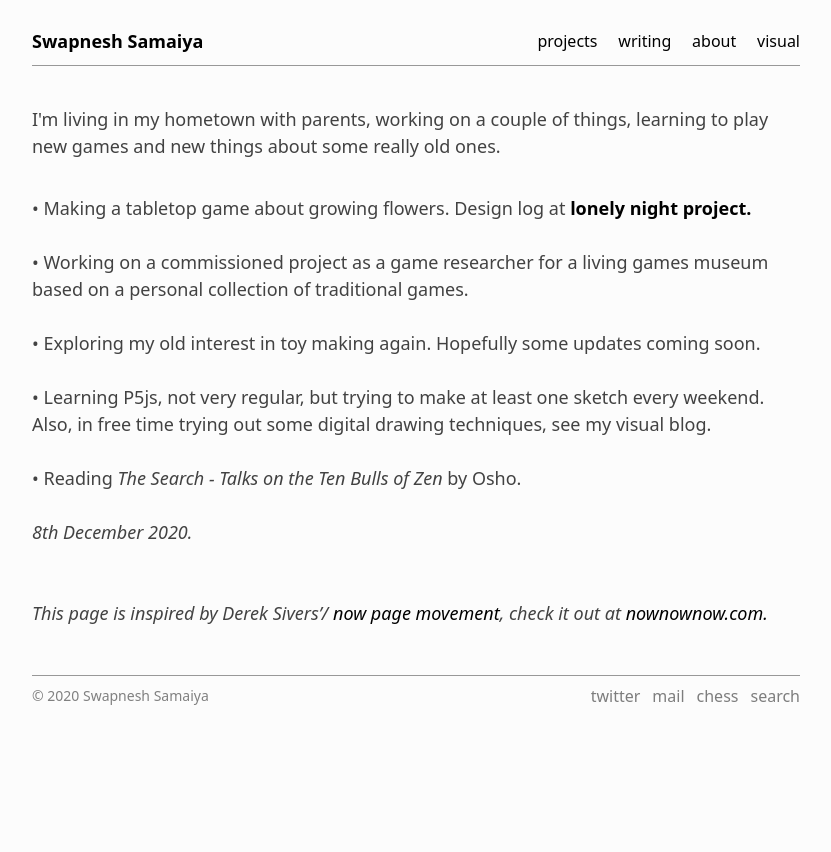
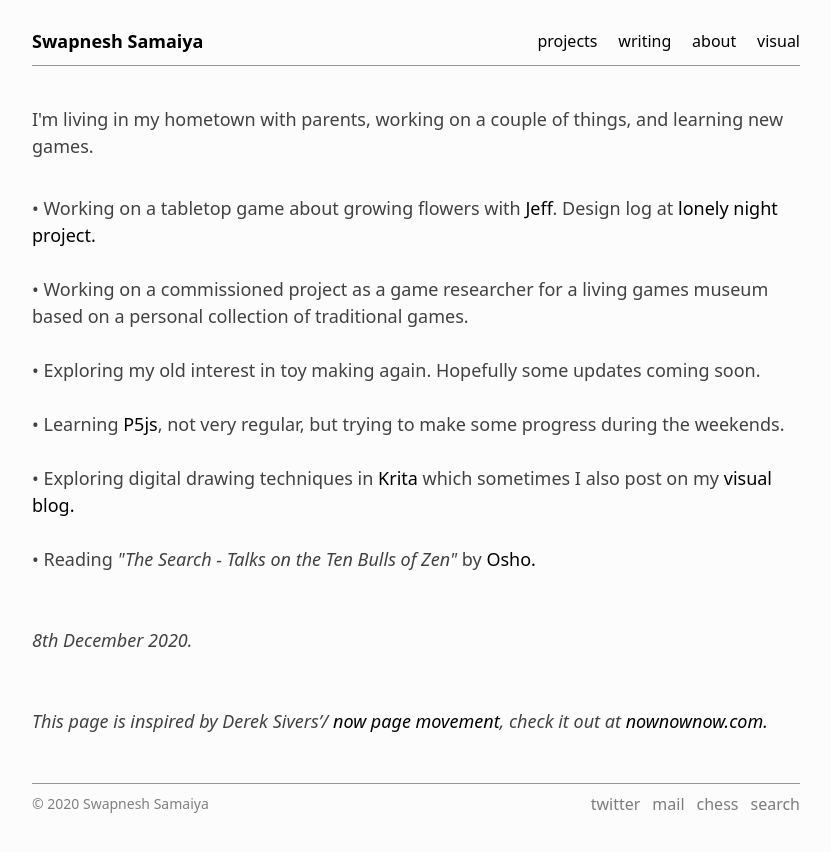
Before and after one commit to bunbutterjam/bunbutterjam.github.io, a Jekyll site: the page built from _pages/now.html, in a window 1280 px wide. Shown: the top 852 px of the page, without its empty margins (224-1055 px from the left). Built offline with Jekyll 4.4.1, drawn with Linux system fonts in a browser that asks for light colours.

Commit message:
now update

```diff
--- a/_pages/now.html
+++ b/_pages/now.html
@@ -5,14 +5,15 @@ title: Now
 
 <p>
 
-I'm living in my hometown with parents, working on a couple of things, learning to play new games and new things about some really old ones. <br><br>
+I'm living in my hometown with parents, working on a couple of things, and learning new games. <br><br>
 
 <ul>
-    <li>&#x2022 Making a tabletop game about growing flowers. Design log at <b><a href="https://lonelynightproject.tumblr.com/">lonely night project.</a></b> </li><br>
+    <li>&#x2022 Working on a tabletop game about growing flowers with <a href="https://boardgamegeek.com/boardgamedesigner/8935/jeffrey-d-allers">Jeff</a>. Design log at <a href="https://lonelynightproject.tumblr.com/">lonely night project.</a> </li><br>
     <li>&#x2022 Working on a commissioned project as a game researcher for a living games museum based on a personal collection of traditional games.</li><br>
     <li>&#x2022 Exploring my old interest in toy making again. Hopefully some updates coming soon.</li><br>
-    <li>&#x2022 Learning <b><a href="https://p5js.org/"></a></b> P5js</a>, not very regular, but trying to make at least one sketch every weekend. Also, in free time trying out some digital drawing techniques, see my <b><a href="https://bunbutterjam.tumblr.com/"></a></b> visual blog.</a></li><br>
-    <li>&#x2022 Reading <i>The Search - Talks on the Ten Bulls of Zen</i> by Osho. </li><br>
+    <li>&#x2022 Learning <a href="https://p5js.org/">P5js</a>, not very regular, but trying to make some progress during the weekends. </li><br>
+    <li>&#x2022 Exploring digital drawing techniques in <a href="https://krita.org/en/">Krita</a> which sometimes I also post on my <a href="https://bunbutterjam.tumblr.com/">visual blog.</a> </li><br>
+    <li>&#x2022 Reading <i>"The Search - Talks on the Ten Bulls of Zen"</i> by <a href="https://en.wikipedia.org/wiki/Rajneesh">Osho.</a></li><br><br>
   </ul>
 
     <i>8th December 2020.</i> <br><br>
```
